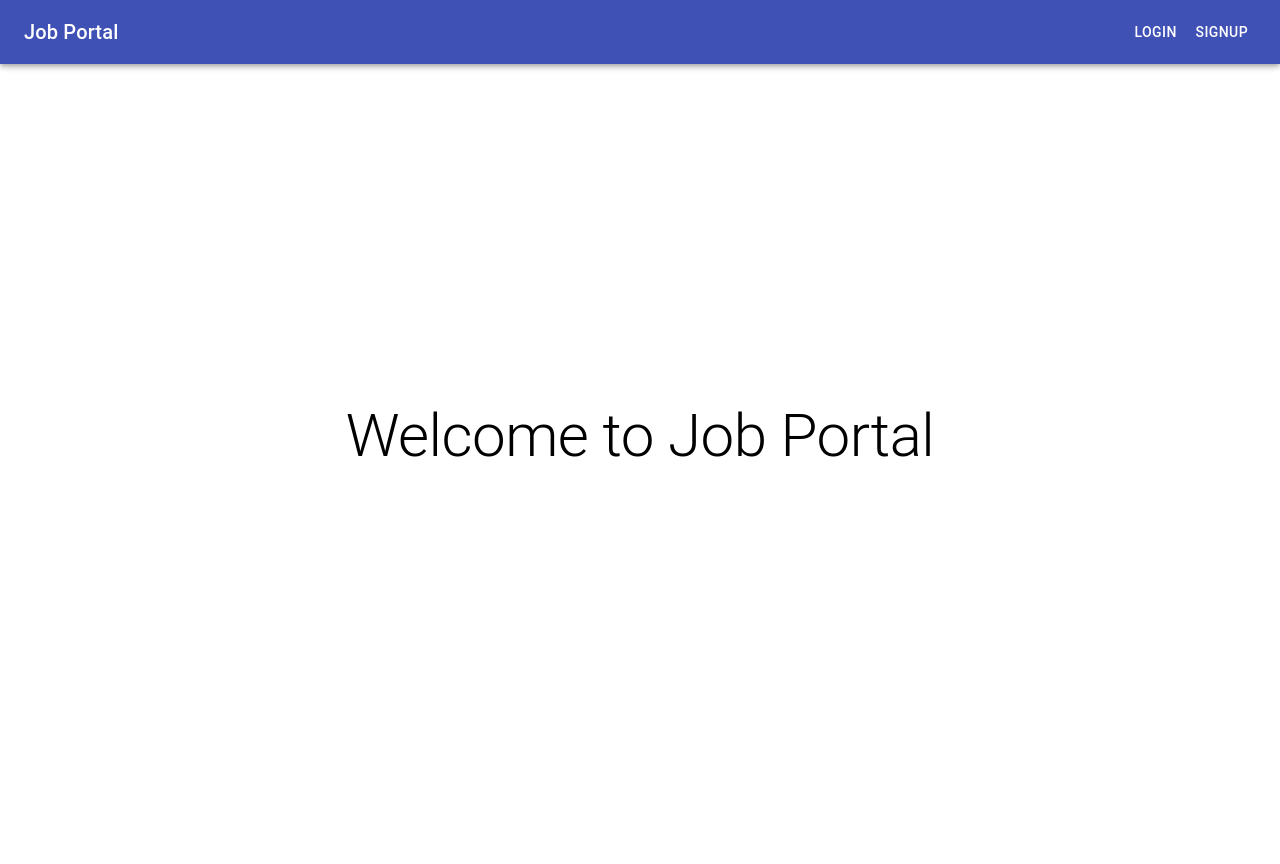
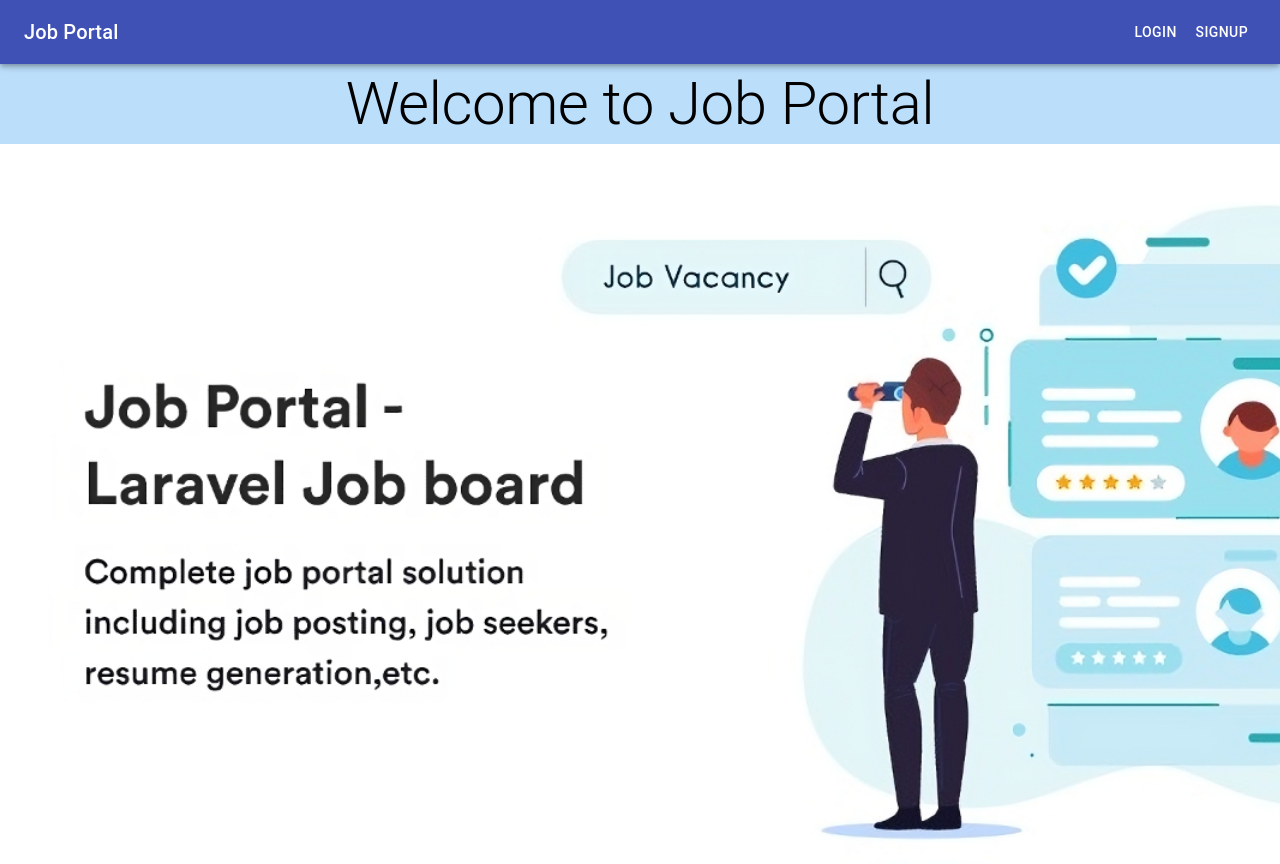
Before and after one commit to VIVPM/job-portal, a React (Create React App) app in the folder frontend/: page / in a window 1280 px wide. Before the commit the page ends 808 px from the top, so only its background shows below. Built offline with nearby package versions, Linux system fonts and the light colour scheme.

Commit message:
colorjobs

```diff
--- a/frontend/src/App.js
+++ b/frontend/src/App.js
@@ -31,15 +31,16 @@ const useStyles = makeStyles((theme) => ({
     flexDirection: "column",
     justifyContent: "center",
     alignItems: "center",
-    minHeight: "98vh",
+    minHeight: "100vh",
     paddingTop: "64px",
     boxSizing: "border-box",
     margin:0,
     width: "100%",
-    // backgroundImage: `url('${require("../src/images/jobs-portal-new.png")}')`,
+    // backgroundImage: `url('${require("../src/images/job.jpeg")}')`,
     // backgroundSize: 'cover',  // Ensures the background covers the entire element area
     // backgroundPosition: 'center',  // Centers the background image
-    // backgroundRepeat: 'no-repeat'  // Prevents repeating the background image
+    backgroundRepeat: 'no-repeat',  // Prevents repeating the background image
+    backgroundColor: '#bbdefb',
   },
 }));
 
@@ -64,8 +65,8 @@ function App() {
               <Route exact path="/">
                 <Welcome />
               </Route>
-              <Route exact path="/login">
-                <Login />
+              <Route exact path="/login" >
+                <Login/>
               </Route>
               <Route exact path="/signup">
                 <Signup />
--- a/frontend/src/component/Login.js
+++ b/frontend/src/component/Login.js
@@ -20,6 +20,8 @@ import isAuth from "../lib/isAuth";
 const useStyles = makeStyles((theme) => ({
   body: {
     padding: "60px 60px",
+    // backgroundImage: `url('${require("../images/jobs-portal-new.png")}')`,
+    // backgroundColor:'#64b5f6'
   },
   inputBox: {
     width: "300px",
--- a/frontend/src/component/Profile.js
+++ b/frontend/src/component/Profile.js
@@ -23,7 +23,9 @@ import apiList from "../lib/apiList";
 
 const useStyles = makeStyles((theme) => ({
   body: {
-    height: "inherit",
+    backgroundColor: '#64b5f6',
+    height: "100%",
+
     // width:"200px"
   },
   popupDialog: {
@@ -356,7 +358,7 @@ const Profile = (props) => {
         <Grid item>
           <Typography variant="h2">Profile</Typography>
         </Grid>
-        <Grid item xs>
+        <Grid item xs >
           <Paper
             style={{
               padding: "20px",
@@ -365,6 +367,7 @@ const Profile = (props) => {
               flexDirection: "column",
               justifyContent: "center",
               alignItems: "center",
+              // backgroundColor: '#64b5f6',
             }}
           >
             <Avatar
@@ -381,7 +384,7 @@ const Profile = (props) => {
                   className={classes.inputBox}
                   variant="outlined"
                   fullWidth
-                  style={{ marginTop: "20px" }}
+                  style={{ marginTop: "10px" }}
                 />
               </Grid>
               <Grid item>
@@ -392,7 +395,7 @@ const Profile = (props) => {
                   className={classes.inputBox}
                   variant="outlined"
                   fullWidth
-                  style={{ marginTop: "20px" }}
+                  style={{ marginTop: "10px" }}
                 />
               </Grid>
 
--- a/frontend/src/component/Signup.js
+++ b/frontend/src/component/Signup.js
@@ -28,6 +28,7 @@ import isAuth from "../lib/isAuth";
 const useStyles = makeStyles((theme) => ({
   body: {
     padding: "60px 60px",
+    // backgroundColor: '#64b5f6',
   },
   inputBox: {
     width: "400px",
@@ -35,6 +36,7 @@ const useStyles = makeStyles((theme) => ({
   submitButton: {
     width: "400px",
   },
+
 }));
 
 const MultifieldInput = (props) => {
--- a/frontend/src/component/Welcome.js
+++ b/frontend/src/component/Welcome.js
@@ -2,18 +2,52 @@ import { Grid, Typography } from "@material-ui/core";
 
 const Welcome = (props) => {
   return (
+    // <Grid
+    //   container
+    //   item
+    //   direction="column"
+    //   alignItems="center"
+    //   justifyContent="center"
+    //   style={{
+    //     padding: "30px", minHeight: "93vh", backgroundImage: `url('${require("../images/jobs-portal-new-transformed.png")}')`, backgroundRepeat: 'no-repeat', backgroundSize: 'cover',
+
+    //   }}
+    // >
+    //   <Grid item>
+    //     <Typography variant="h2">Welcome to Job Portal</Typography>
+    //   </Grid>
+    //   {/* <Typography variant="h2">Welcome to Job Portal</Typography> */}
+    // </Grid>
+    <div style={{ minHeight: '100vh', width: '100%' }}>
+      {/* Text Block */}
       <Grid
         container
-      item
         direction="column"
         alignItems="center"
-      justify="center"
-      style={{ padding: "30px", minHeight: "93vh" }}
+        justifyContent="center"
+        style={{ padding: '30px', height: '10vh' }}
       >
         <Grid item>
           <Typography variant="h2">Welcome to Job Portal</Typography>
         </Grid>
       </Grid>
+
+
+      <Grid
+        container
+        style={{
+          minHeight: '90vh',
+          backgroundImage: `url('${require("../images/jobs-portal-new-transformed.png")}')`,
+          backgroundRepeat: 'no-repeat',
+          backgroundSize: 'cover',
+          width: '100%',
+        }}
+        alignItems="center"
+        justifyContent="center"
+      >
+
+      </Grid>
+    </div>
   );
 };
 
--- a/frontend/src/component/recruiter/CreateJobs.js
+++ b/frontend/src/component/recruiter/CreateJobs.js
@@ -117,6 +117,7 @@ const CreateJobs = (props) => {
                 flexDirection: "column",
                 justifyContent: "center",
                 alignItems: "center",
+                // backgroundColor: '#64b5f6',
               }}
             >
               <Grid
--- a/frontend/src/component/recruiter/Profile.js
+++ b/frontend/src/component/recruiter/Profile.js
@@ -148,6 +148,7 @@ const Profile = (props) => {
               flexDirection: "column",
               justifyContent: "center",
               alignItems: "center",
+              // backgroundColor: '#64b5f6',
               //   width: "60%",
             }}
           >
```
Also changed, not shown: frontend/src/images/jobs-portal-new-transformed.png (added). Lines whose indentation alone changed are shown as unchanged.
